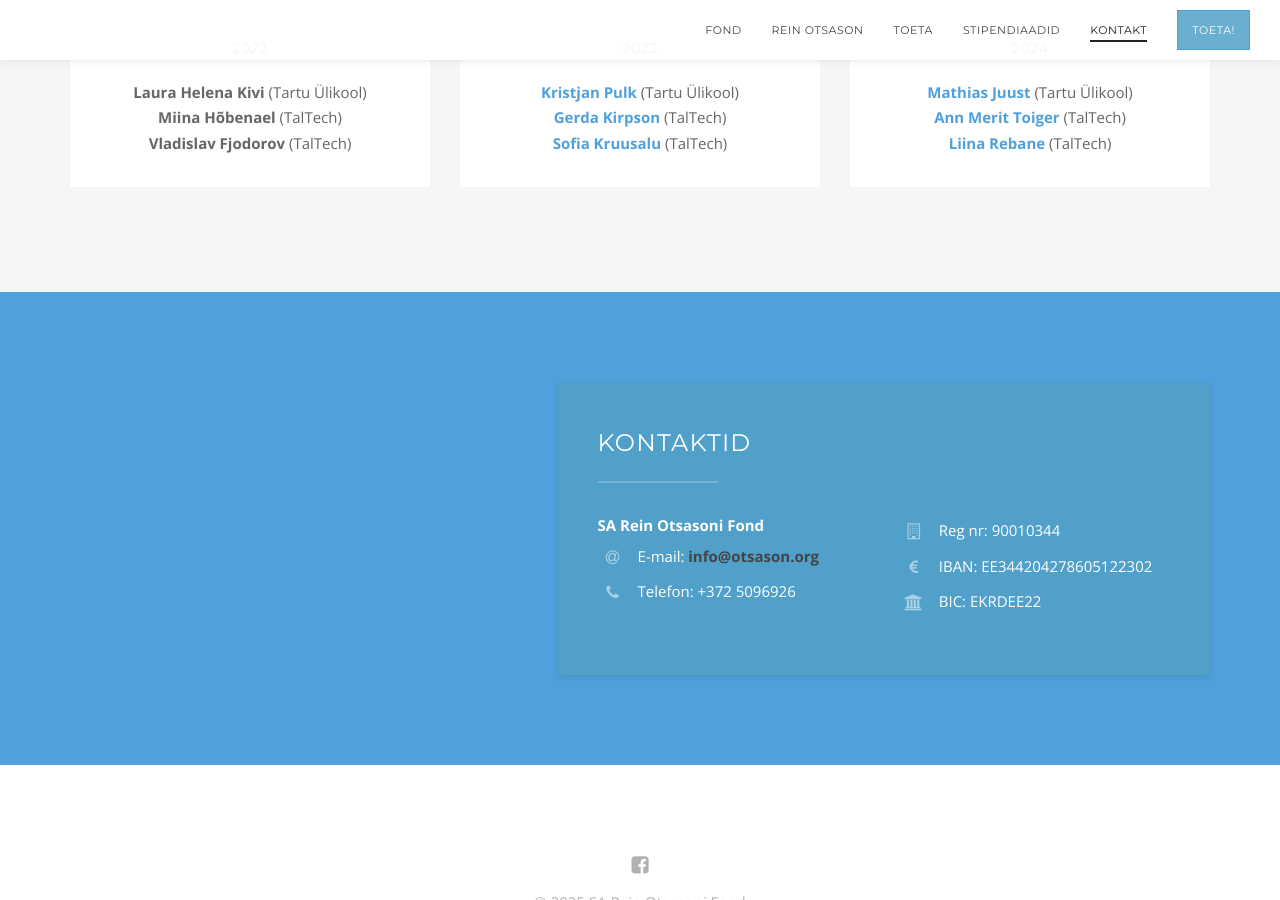
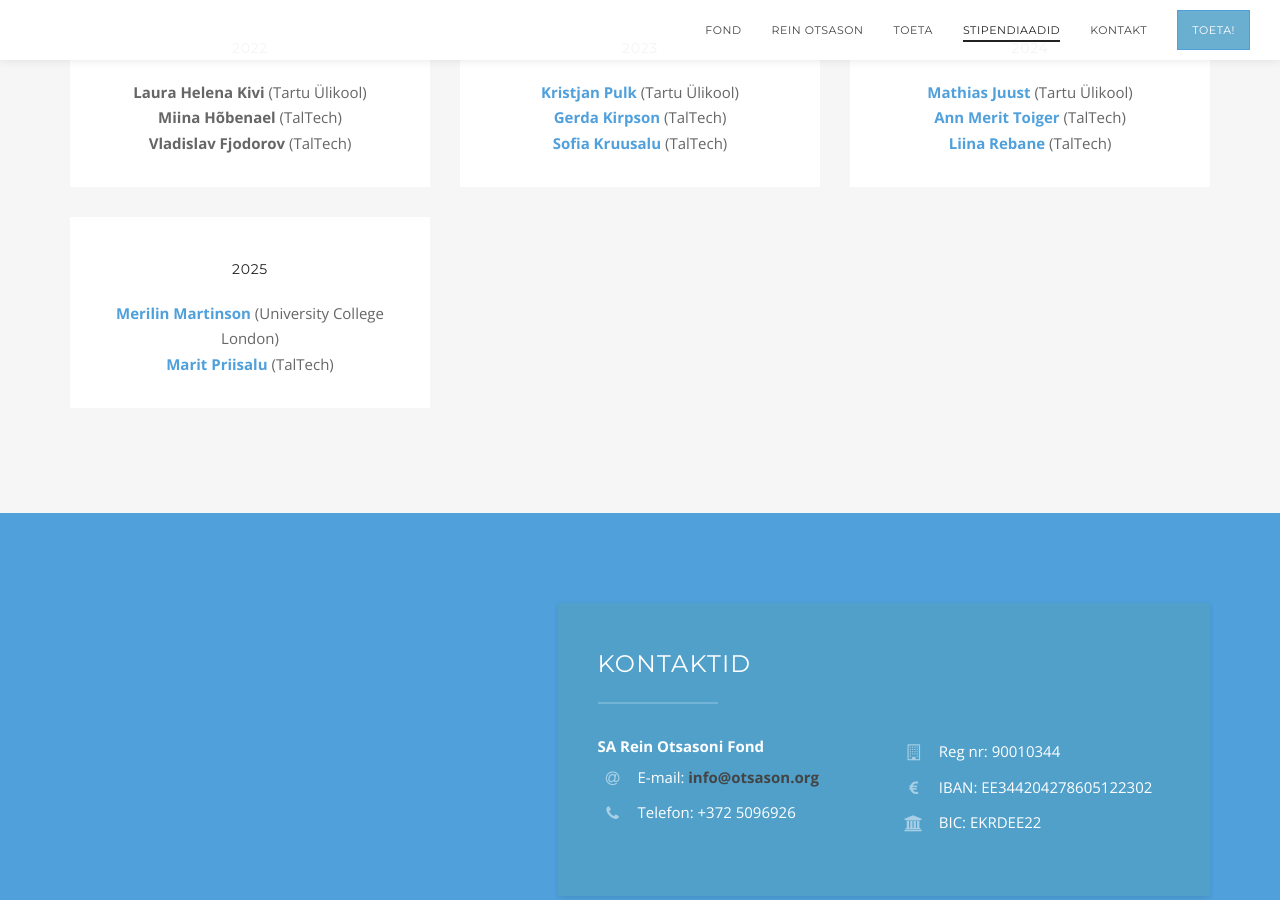
Before and after one commit to otsason/otsason.github.io, a Jekyll site: the page built from index.html, in a window 1280 px wide and 900 px high, scrolled down 4160 px. Built offline with Jekyll 4.4.1, drawn with Linux system fonts in a browser that asks for light colours.

Commit message:
2025 stipendiaadid

```diff
--- a/index.html
+++ b/index.html
@@ -535,6 +535,20 @@ SA Rein Otsasoni Fond kuulub tulumaksusoodustusega ühingute nimekirja alates 1.
 							</div>
 						</div>
 
+						<div class="hidden-sm clear"></div>
+
+                      				<!-- 2025 -->
+						<div class="col-sm-6 col-md-4">
+							<div class="benefit">
+								<h4 class="benefit-title">2025</h4>
+								<p class="benefit-description">
+                                    <a href="https://www.linkedin.com/in/merilin-martinson/" target="_blank">Merilin Martinson</a> (University College London)<br/>
+                                    <a href="https://ee.linkedin.com/in/marit-p-7892282b2/" target="_blank">Marit Priisalu</a> (TalTech)<br/>
+                                				</p>
+							</div>
+						</div>
+
+
 					</div>
 
 				</div>
```
